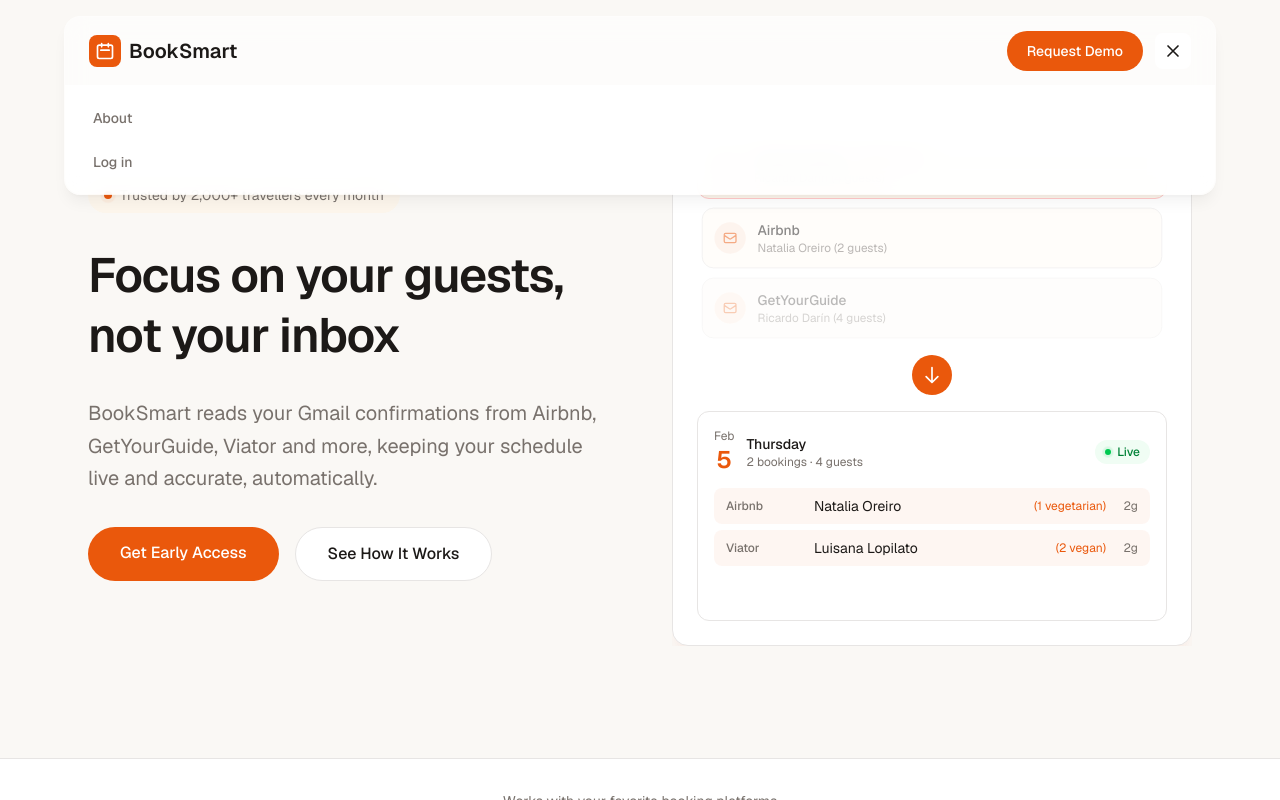
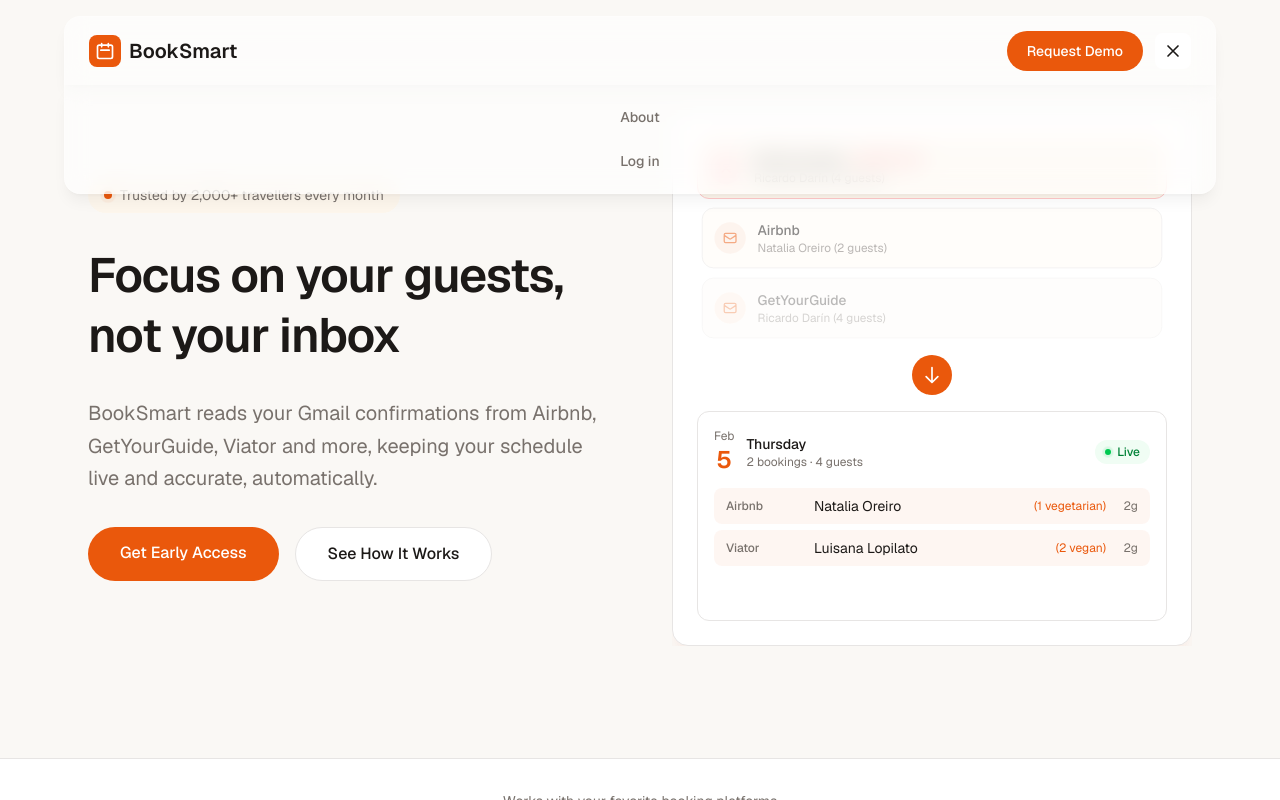
Before and after one commit to freire-guido/booksmart-front, a Next.js app: page / in a window 1280 px wide. Both pictures are taken after a click on the button "Toggle menu". Shown: the top 800 px of the page. Built offline with nearby package versions, Linux system fonts and the light colour scheme; no server answers.

Commit message:
finally.... liquid design

```diff
--- a/app/components/Navbar.tsx
+++ b/app/components/Navbar.tsx
@@ -6,10 +6,15 @@
 export default function Navbar() {
   const [open, setOpen] = useState(false);
 
+  const pillFrost = "border border-white/20 bg-white/60 shadow-lg shadow-black/5 backdrop-blur-md";
+
   return (
     <>
-      <nav className="fixed left-1/2 top-4 z-50 w-[calc(100%-2rem)] max-w-6xl -translate-x-1/2 rounded-2xl border border-white/20 bg-white/60 shadow-lg shadow-black/5 backdrop-blur-md">
-        <div className="mx-auto flex items-center justify-between px-4 py-3 sm:px-6 sm:py-3.5">
+      <nav className="fixed left-1/2 top-4 z-50 w-[calc(100%-2rem)] max-w-6xl -translate-x-1/2">
+        {/* Top bar — only this has the pill bg when closed; when open it gets rounded-t so dropdown can sit below with page behind it */}
+        <div
+          className={`mx-auto flex items-center justify-between px-4 py-3 sm:px-6 sm:py-3.5 ${pillFrost} ${open ? "rounded-t-2xl border-b-0" : "rounded-2xl"}`}
+        >
           <Link href="/" className="flex items-center gap-2" onClick={() => setOpen(false)}>
             <div className="flex h-7 w-7 items-center justify-center rounded-lg bg-accent sm:h-8 sm:w-8">
               <svg
@@ -61,18 +66,18 @@
         </div>
 
         {open && (
-          <div className="rounded-b-2xl border-t border-white/20 bg-white/70 px-4 py-3 backdrop-blur-md">
-            <div className="flex flex-col gap-1">
+          <div className={`rounded-b-2xl border border-white/20 border-t-0 bg-white/60 px-4 py-3 shadow-lg shadow-black/5 backdrop-blur-md`}>
+            <div className="flex flex-col items-center justify-center gap-1">
               <Link
                 href="/about"
-                className="rounded-lg px-3 py-2.5 text-sm font-medium text-foreground-muted hover:bg-background-secondary hover:text-foreground"
+                className="w-full rounded-lg px-3 py-2.5 text-center text-sm font-medium text-foreground-muted hover:bg-white/20 hover:text-foreground"
                 onClick={() => setOpen(false)}
               >
                 About
               </Link>
               <Link
                 href="/dashboard"
-                className="rounded-lg px-3 py-2.5 text-sm font-medium text-foreground-muted hover:bg-background-secondary hover:text-foreground"
+                className="w-full rounded-lg px-3 py-2.5 text-center text-sm font-medium text-foreground-muted hover:bg-white/20 hover:text-foreground"
                 onClick={() => setOpen(false)}
               >
                 Log in
```
